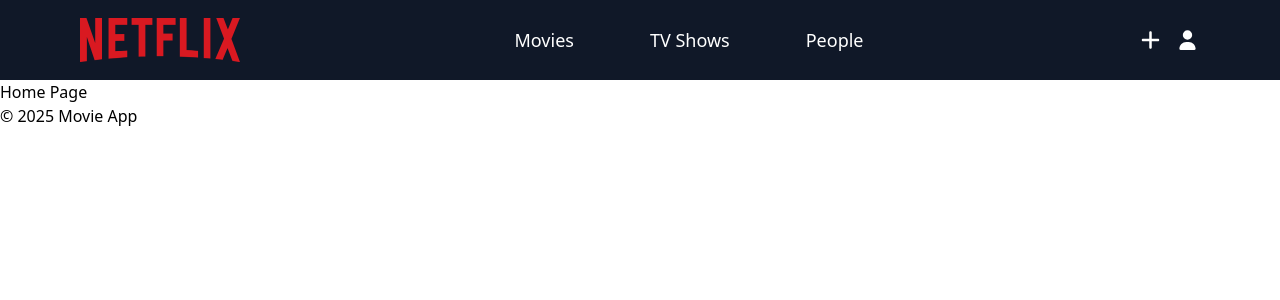
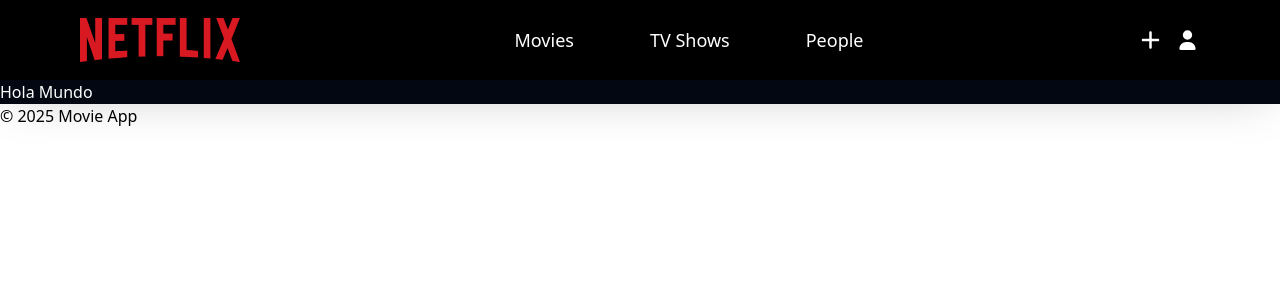
Before and after one commit to Pelayo156/movie-app, a React (Vite) app: page / in a window 1280 px wide. Shown: the top 300 px of the page. Built offline with nearby package versions, Linux system fonts and the light colour scheme.

Commit message:
Intento de Carousel

```diff
--- a/package.json
+++ b/package.json
@@ -15,6 +15,7 @@
     "@fortawesome/free-regular-svg-icons": "^7.0.0",
     "@fortawesome/free-solid-svg-icons": "^7.0.0",
     "@fortawesome/react-fontawesome": "^0.2.3",
+    "@material-tailwind/react": "^2.1.10",
     "@tailwindcss/vite": "^4.1.11",
     "react": "^19.1.0",
     "react-dom": "^19.1.0",
--- a/src/components/layouts/Navbar.tsx
+++ b/src/components/layouts/Navbar.tsx
@@ -6,7 +6,7 @@ import logoUrl from "../../assets/logo3.png";
 
 function Navbar() {
   return (
-    <nav className="flex px-20 h-20 justify-between items-center space-x-4 bg-gray-900">
+    <nav className="flex px-20 h-20 justify-between items-center space-x-4 bg-black shadow-2xl">
       <a href="/">
         <img src={logoUrl} className="w-40" />
       </a>
--- /dev/null
+++ b/src/components/ui/Carousel.tsx
@@ -0,0 +1,4 @@
+function Carousel() {
+  return <div className="text-white">Hola Mundo</div>;
+}
+export default Carousel;
--- a/src/pages/HomePage.tsx
+++ b/src/pages/HomePage.tsx
@@ -1,7 +1,9 @@
+import Carousel from "../components/ui/Carousel";
+
 function HomePage() {
   return (
-    <div>
-      <h1>Home Page</h1>
+    <div className="bg-gray-950">
+      <Carousel></Carousel>
     </div>
   );
 }
--- a/tsconfig.app.json
+++ b/tsconfig.app.json
@@ -23,5 +23,5 @@
     "noFallthroughCasesInSwitch": true,
     "noUncheckedSideEffectImports": true
   },
-  "include": ["src", "tailwind.config.js", "postcss.config.js"]
+  "include": ["src"]
 }
```
Also changed, not shown: 1 other file (tests, documents, lock files or other folders).
